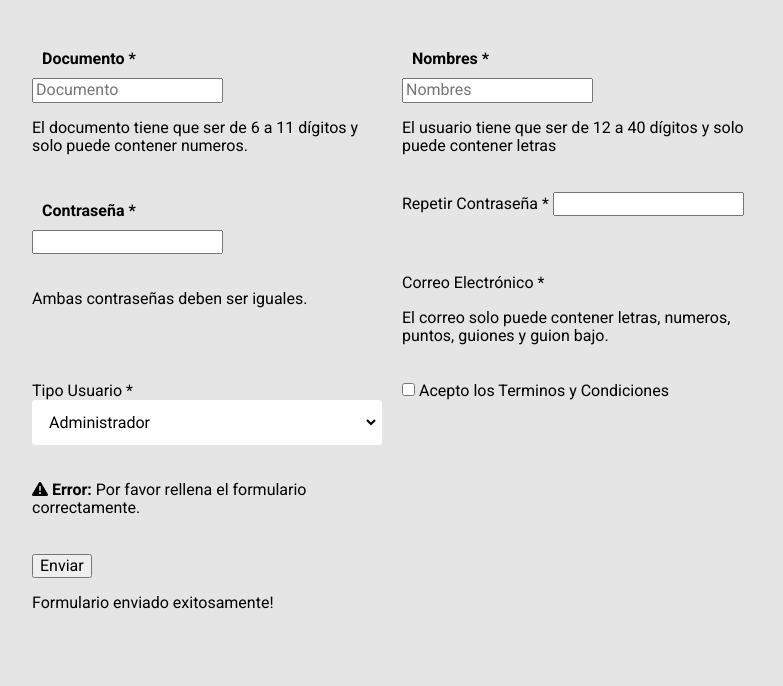
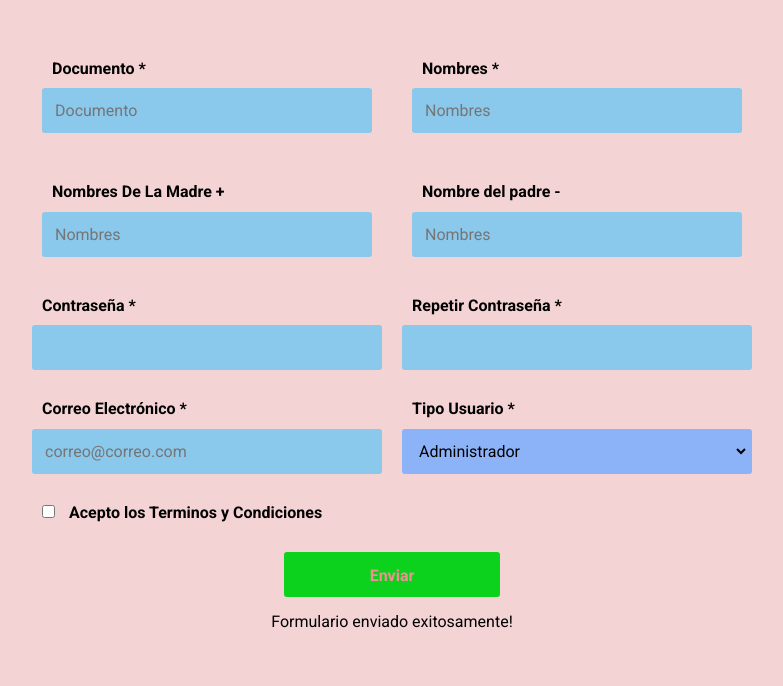
Before and after one commit to esquivel7809/java_exercise, a PHP site: page /crear_usu.php in a window 1280 px wide. Shown: the top 686 px of the page, without its empty margins (248-1031 px from the left). Run offline with PHP 8.4, Linux system fonts and the light colour scheme; data comes from the database, SQL or seed files in the repository; some libraries are stand-ins or nearby versions.

Commit message:
se ajustaron los estilos y se cambio de color, tambien se agregaron 2 imput nombre padre y nombre madre

```diff
--- a/crear_usu.php
+++ b/crear_usu.php
@@ -23,66 +23,89 @@ $con = $db->conectar();
 <body>
     <main>
         <form method="POST" autocomplete="off" class="formulario" id="formulario">
-
-
             <!-- div para capturar el documento -->
 
-            <div class="" id="grupo__usuario">
+            <div class="formulario__label" id="grupo__usuario">
                 <label for="usuario" class="formulario__label">Documento *</label>
-                <div class="">
-                    <input type="text" class="" name="usuario" id="usuario" placeholder="Documento">
+                <div class="formulario__grupo-input">
+                    <input type="text" class="formulario__input" name="usuario" id="usuario" placeholder="Documento">
                     <i class="formulario__validacion-estado fas fa-times-circle"></i>
                 </div>
-                <p class="">
-                    El documento tiene que ser de 6 a 11 dígitos y solo puede contener numeros.</p>
+                <p class="formulario__input-error">
+                    El documento tiene que ser de 6 a 11 dígitos y solo puede contener numeros.
+                </p>
             </div>
 
             <!-- div para capturar el nombre -->
 
-            <div class="" id="grupo__nombre">
+            <div class="formulario__label" id="grupo__nombre">
                 <label for="nombre" class="formulario__label">Nombres *</label>
-                <div class="">
-                    <input type="text" class="" onkeyup="mayus(this);" name="nombre" id="nombre" placeholder="Nombres">
+                <div class="formulario__grupo-input">
+                    <input type="text" class="formulario__input" onkeyup="mayus(this);" name="nombre" id="nombre" placeholder="Nombres">
                     <i class=""></i>
                 </div>
-                <p class="">
+                <p class="formulario__input-error">
+                    El usuario tiene que ser de 12 a 40 dígitos y solo puede contener letras</p>
+            </div>
+            <div class="formulario__label" id="grupo__nombre">
+                <label for="nombre" class="formulario__label">Nombres De La Madre + </label>
+                <div class="formulario__grupo-input">
+                    <input type="text" class="formulario__input" onkeyup="mayus(this);" name="nombre" id="nombre" placeholder="Nombres">
+                    <i class=""></i>
+                </div>
+                <p class="formulario__input-error">
+                    El usuario tiene que ser de 12 a 40 dígitos y solo puede contener letras</p>
+            </div>
+            <div class="formulario__label" id="grupo__nombre">
+                <label for="nombre" class="formulario__label">Nombre del padre - </label>
+                <div class="formulario__grupo-input">
+                    <input type="text" class="formulario__input" onkeyup="mayus(this);" name="nombre" id="nombre" placeholder="Nombres">
+                    <i class=""></i>
+                </div>
+                <p class="formulario__input-error">
                     El usuario tiene que ser de 12 a 40 dígitos y solo puede contener letras</p>
             </div>
 
             <!-- Grupo: Contraseña -->
-            <div class="">
+            <div class="formulario_label" id="grupo_password">
                 <label for="password" class="formulario__label">Contraseña *</label>
-                <div class="">
-                    <input onkeyup="minus(this);" type="password" class="" name="password" id="password">
+                <div class="formulario_grupo-input" id="grupo_password">
+                    <input onkeyup="minus(this);" type="password" class="formulario__input" name="password" id="password">
                     <i class="formulario__validacion-estado fas fa-times-circle"></i>
                 </div>
                 <p class="formulario__input-error">La contraseña tiene que ser de 8 a 12 dígitos Alfanumericos.</p>
+
             </div>
 
             <!-- Grupo: Contraseña 2 -->
-            <div class="" id="grupo__password2">
-                <label for="password2" class="">Repetir Contraseña *</label>
-                <input type="password" class="" name="password2" id="password2">
-                <i class="formulario__validacion-estado fas fa-times-circle"></i>
-            </div>
-            <p class="">Ambas contraseñas deben ser iguales.</p>
+
+            <div class="formulario_label" id="grupo_password2">
+                <label for="password2" class="formulario__label">Repetir Contraseña *</label>
+                <div class="formulario_grupo-input" id="grupo_password2">
+                    <i class="formulario__validacion-estado fas fa-times-circle"></i>
+                    <input type="password" class="formulario__input" name="password2" id="password2">
+
+                </div>
+                <p class="formulario__input-error">Ambas contraseñas deben ser iguales.</p>
             </div>
 
 
+
+
             <!-- Grupo: Correo Electronico -->
-            <div class="" id="grupo__correo">
-                <label for="correo" class="">Correo Electrónico *</label>
-                <div class=">
-                        <input onkeyup=" minus(this);" type="email" class="formulario__input" name="correo" id="correo" placeholder="correo@correo.com">
+            <div class="formulario_label" id="grupo_correo">
+                <label for="correo" class="formulario__label">Correo Electrónico *</label>
+                <div class="formulario__grupo-input">
+                    <input onkeyup=" minus(this);" type="email" class="formulario__input" name="correo" id="correo" placeholder="correo@correo.com">
                     <i class="formulario__validacion-estado fas fa-times-circle"></i>
                 </div>
-                <p class="">El correo solo puede contener letras, numeros, puntos, guiones y guion bajo.</p>
+                <p class="formulario__input-error">El correo solo puede contener letras, numeros, puntos, guiones y guion bajo.</p>
             </div>
 
-            <div class="" id="grupo__telefono">
-                <label for="id_tip_use" class="">Tipo Usuario *</label>
-                <div class="">
-                    <select name="id_tip_use" id="id_tip_use" class="formulario__select" required>
+            <div class="formulario_label" id="grupo_telefono">
+                <label for="id_tip_use" class="formulario__label">Tipo Usuario *</label>
+                <div class="formulario__grupo-select">
+                    <select name="id_tip_use" id="id_tip_use" class="formulario__select " required>
                         <!-- <option value="" selected="">** Seleccione Tipo Usuario **</option> -->
                         <?php
                         /*Consulta para mostrar las opciones en el select */
@@ -98,24 +121,28 @@ $con = $db->conectar();
             </div>
 
 
+
+
             <!-- Grupo: Terminos y Condiciones -->
-            <div class="" id="grupo__terminos">
-                <label class="">
-                    <input class="" type="checkbox" name="terminos" id="terminos">
+            <div class="formulario_grupo-terminos" id="grupo_terminos">
+                <label class="formulario__label">
+                    <input class="formulario__checkbox" type="checkbox" name="terminos" id="terminos">
                     Acepto los Terminos y Condiciones
                 </label>
             </div>
 
-            <div class="" id="formulario__mensaje">
+            <div class="formulario__mensaje" id="formulario__mensaje">
                 <p><i class="fas fa-exclamation-triangle"></i> <b>Error:</b> Por favor rellena el formulario correctamente. </p>
             </div>
 
             <p class="text-center">
 
-            <div class="">
-                <button type="submit" class="" name="save" value="guardar">Enviar</button>
-                <p class="" id="formulario__mensaje-exito">Formulario enviado exitosamente!</p>
+            <div class="formulario__grupo-btn-enviar">
+                <button type="submit" class="formulario__btn" name="save" value="guardar">Enviar</button>
+                <p class="formulario_mensaje-exito" id="formulario_mensaje-exito">Formulario enviado exitosamente!</p>
             </div>
+
+
 
 
         </form>
@@ -124,7 +151,7 @@ $con = $db->conectar();
     <script src="js/formulario.js"></script>
     <script src="https://kit.fontawesome.com/2c36e9b7b1.js" crossorigin="anonymous"></script>
 
-    <!--  Javascript funcion para convertor en mayusculas y minusculas -->
+    <!--  Javascript funcion para convertor en mayusculas y minus   culas -->
     <!-- <script src="../js/main.js"></script> -->
     <script>
         function mayus(e) {
--- a/css/css.css
+++ b/css/css.css
@@ -4,7 +4,7 @@
 
 body {
 	font-family: 'Roboto', sans-serif;
-	background: #E5E5E5;
+	background: #f3d3d3;
 }
 
 main {
@@ -33,7 +33,7 @@ main {
 
 .formulario__input {
 	width: 100%;
-	background: #fff;
+	background: #8ac8ec;
 	border: 3px solid transparent;
 	border-radius: 3px;
 	height: 45px;
@@ -49,7 +49,7 @@ main {
 
 .formulario__select {
 	width: 100%;
-	background: #fff;
+	background: #8cb2f8;
 	border: 3px solid transparent;
 	border-radius: 3px;
 	height: 45px;
@@ -59,7 +59,7 @@ main {
 }
 
 .formulario__input:focus {
-	border: 3px solid #0075FF;
+	border: 3px solid #40c084;
 	outline: none;
 	box-shadow: 3px 0px 30px rgba(163,163,163, 0.4);
 }
@@ -120,8 +120,8 @@ main {
 	height: 45px;
 	line-height: 45px;
 	width: 30%;
-	background: #000;
-	color: #fff;
+	background: #0cd11d;
+	color: #ee9191;
 	font-weight: bold;
 	border: none;
 	border-radius: 3px;
@@ -130,12 +130,12 @@ main {
 }
 
 .formulario__btn:hover {
-	box-shadow: 3px 0px 30px rgba(163,163,163, 1);
+	box-shadow: 3px 0px 30px rgb(187, 147, 147);
 }
 
 .formulario__mensaje-exito {
 	font-size: 14px;
-	color: #119200;
+	color: #2ac216;
 	display: none;
 }
 
@@ -150,16 +150,16 @@ main {
 }
 
 .formulario__grupo-incorrecto .formulario__label {
-	color: #bb2929;
+	color: #ca16ca;
 }
 
 .formulario__grupo-incorrecto .formulario__validacion-estado {
-	color: #bb2929;
+	color: #bb29af;
 	opacity: 1;
 }
 
 .formulario__grupo-incorrecto .formulario__input {
-	border: 3px solid #bb2929;
+	border: 3px solid #ce1286;
 }
 
 
```
